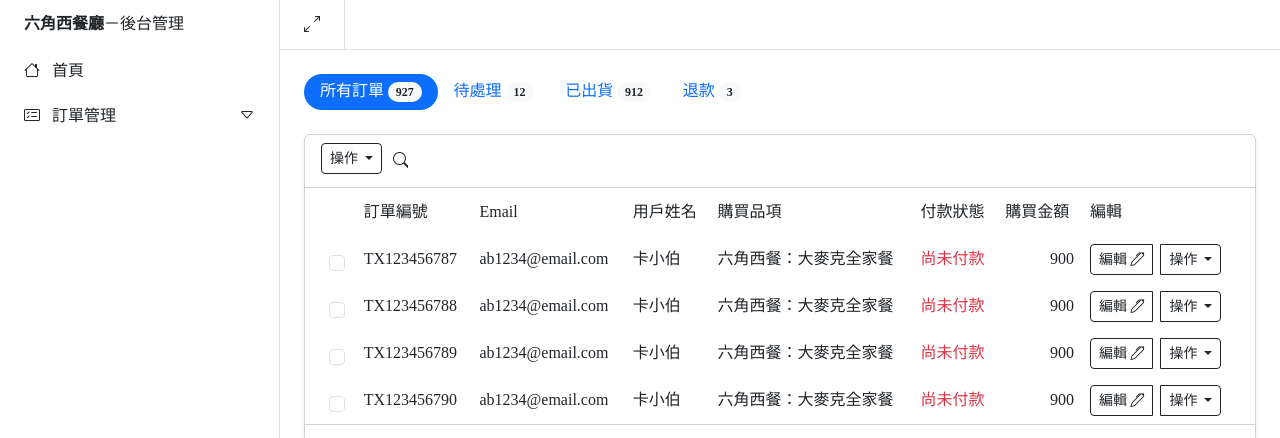
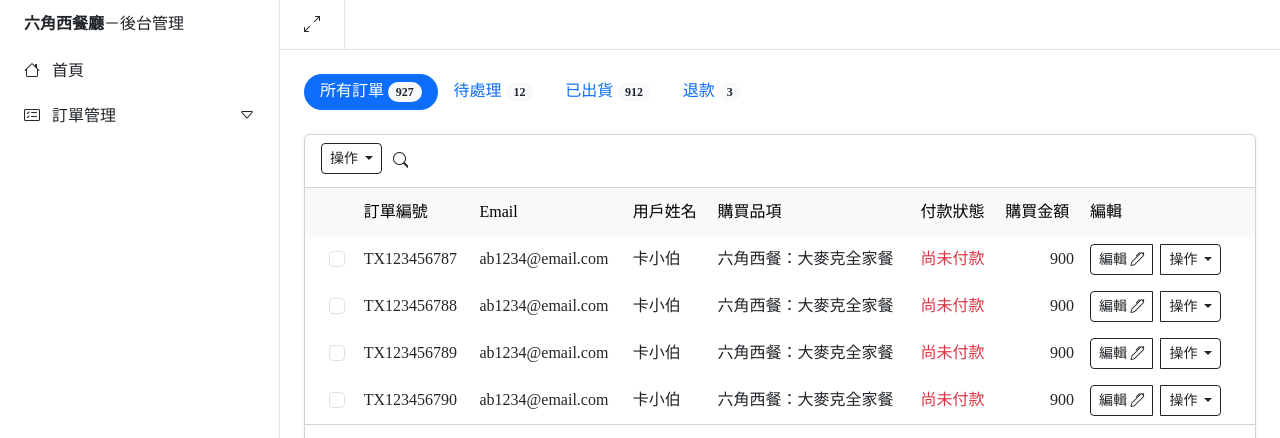
Before and after one commit to chunjull/hexschool-bs5-backend, a website: page orders.html in a window 1280 px wide. Shown: the top 438 px of the page. Drawn offline with nearby package versions, Linux system fonts and the light colour scheme.

Commit message:
fix: table color and checkbox margin problem

```diff
--- a/orders.html
+++ b/orders.html
@@ -101,7 +101,7 @@
                     <div class="card-body p-0">
                         <div class="table-responsive">
                             <table class="table table-hover mb-0">
-                                <thead class="bg-light"> <!-- bg-light 沒有效果 -->
+                                <thead class="table-light">
                                     <tr class="align-middle">
                                         <th scope="col" class="ps-4"></th>
                                         <th scope="col" class="py-3 ">訂單編號</th>
@@ -116,7 +116,7 @@
                                 <tbody class="text-nowrap">
                                     <tr>
                                         <td class="ps-4">
-                                            <input type="checkbox" class="form-check-input">
+                                            <input type="checkbox" class="form-check-input mt-0">
                                         </td>
                                         <td scope="row">TX123456787</td>
                                         <td>ab1234@email.com</td>
@@ -143,7 +143,7 @@
                                     </tr>
                                     <tr>
                                         <td class="ps-4">
-                                            <input type="checkbox" class="form-check-input">
+                                            <input type="checkbox" class="form-check-input mt-0">
                                         </td>
                                         <td scope="row">TX123456788</td>
                                         <td>ab1234@email.com</td>
@@ -170,7 +170,7 @@
                                     </tr>
                                     <tr>
                                         <td class="ps-4">
-                                            <input type="checkbox" class="form-check-input">
+                                            <input type="checkbox" class="form-check-input mt-0">
                                         </td>
                                         <td scope="row">TX123456789</td>
                                         <td>ab1234@email.com</td>
@@ -197,7 +197,7 @@
                                     </tr>
                                     <tr>
                                         <td class="ps-4">
-                                            <input type="checkbox" class="form-check-input">
+                                            <input type="checkbox" class="form-check-input mt-0">
                                         </td>
                                         <td scope="row">TX123456790</td>
                                         <td>ab1234@email.com</td>
```
